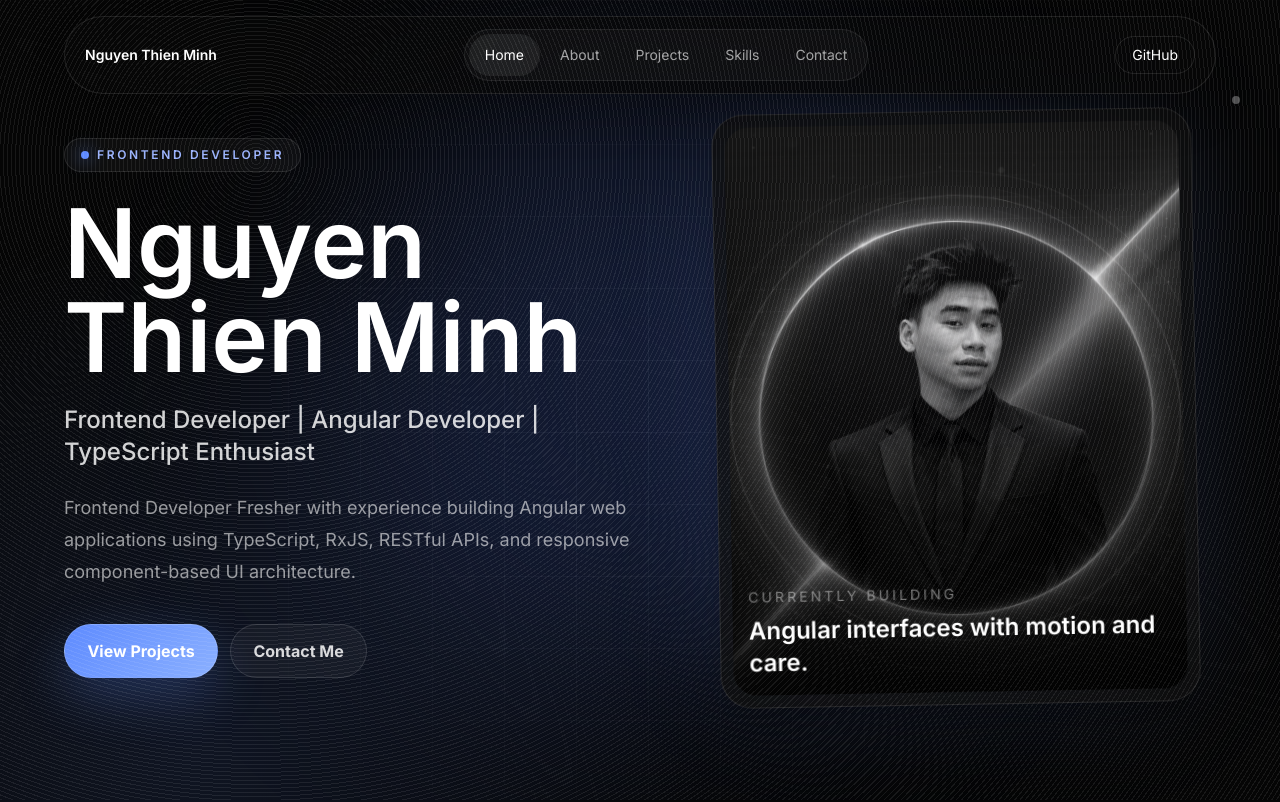
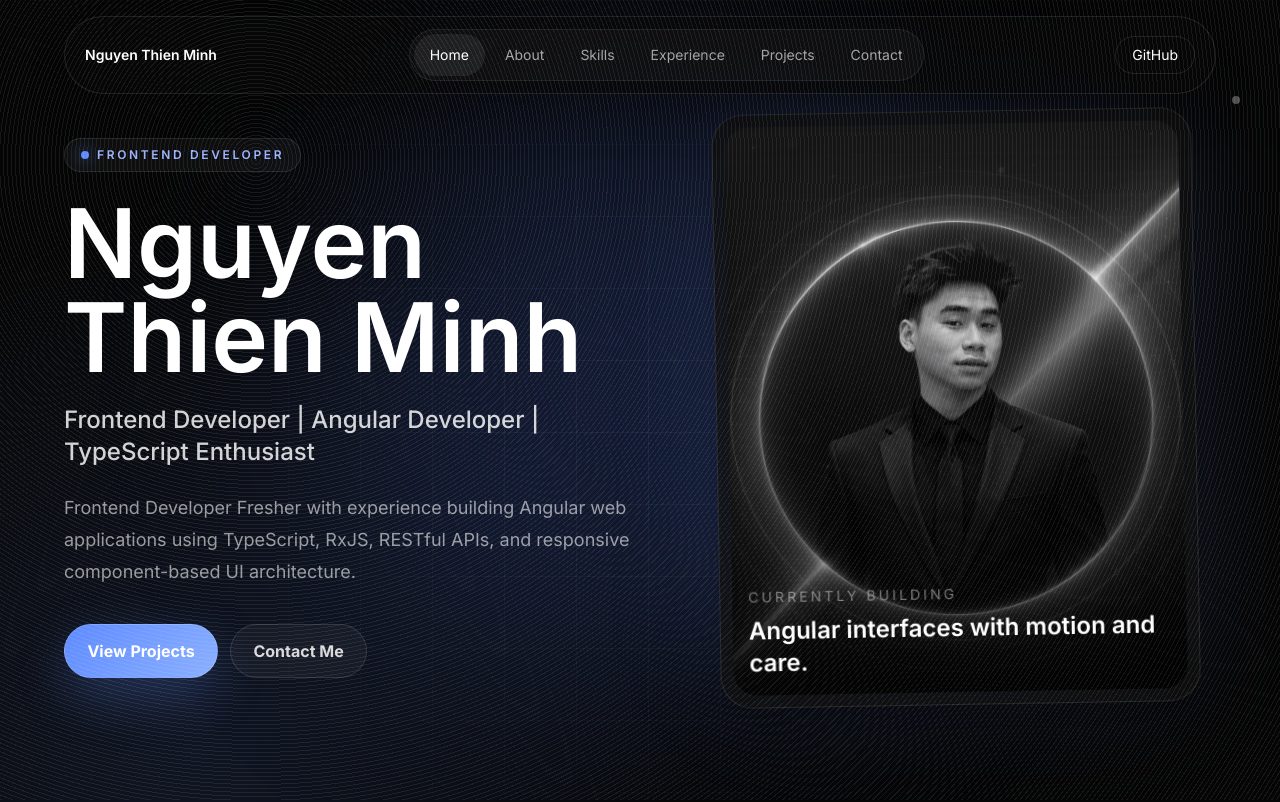
Before and after one commit to Minhnt09/portfolio-minhnt09, an Angular app: page / in a window 1280 px wide. Shown: the top 802 px of the page. Built offline with nearby package versions, Linux system fonts and the light colour scheme.

Commit message:
fix navbar

```diff
--- a/src/app/core/constants/site-data.ts
+++ b/src/app/core/constants/site-data.ts
@@ -22,8 +22,9 @@ export const profile = {
 export const navItems = [
   { label: 'Home', target: 'home' },
   { label: 'About', target: 'about' },
+  { label: 'Skills', target: 'skills' },
+  { label: 'Experience', target: 'experience' },
   { label: 'Projects', target: 'projects' },
-  { label: 'Skills', target: 'skills' },
   { label: 'Contact', target: 'contact' },
 ];
 
--- a/src/app/features/home/home.html
+++ b/src/app/features/home/home.html
@@ -1,6 +1,6 @@
 <app-hero />
 <app-about />
-<app-projects />
 <app-tech-stack />
 <app-experience />
+<app-projects />
 <app-contact />
```
